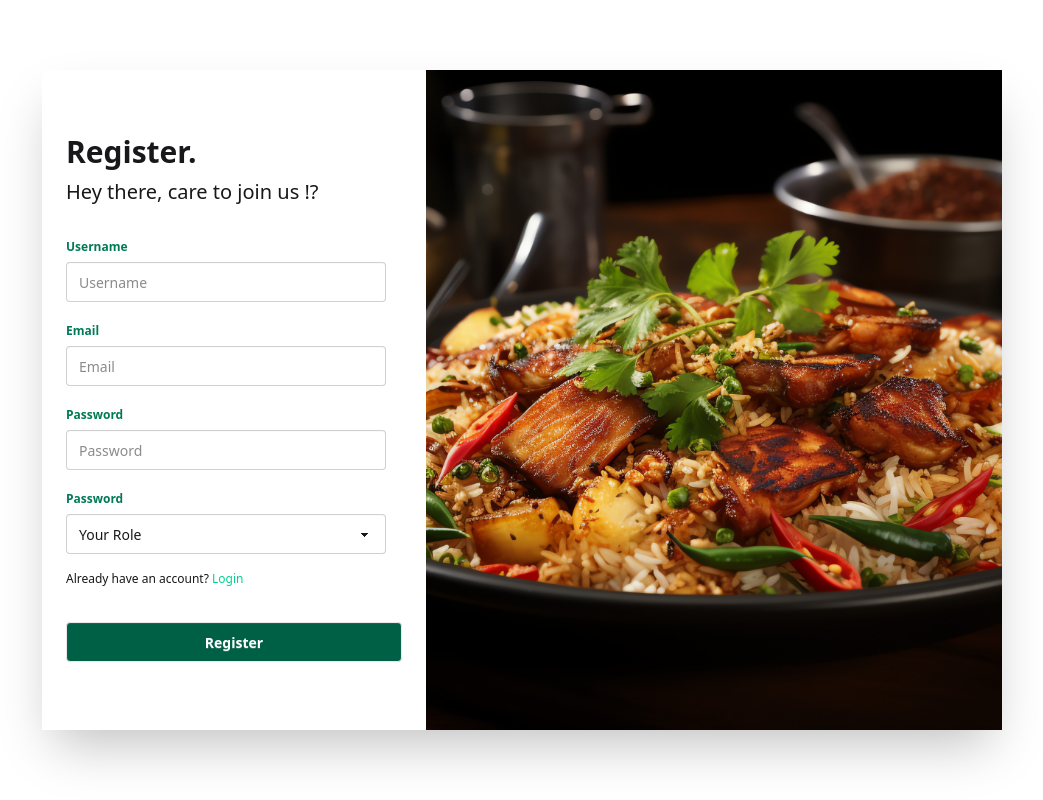
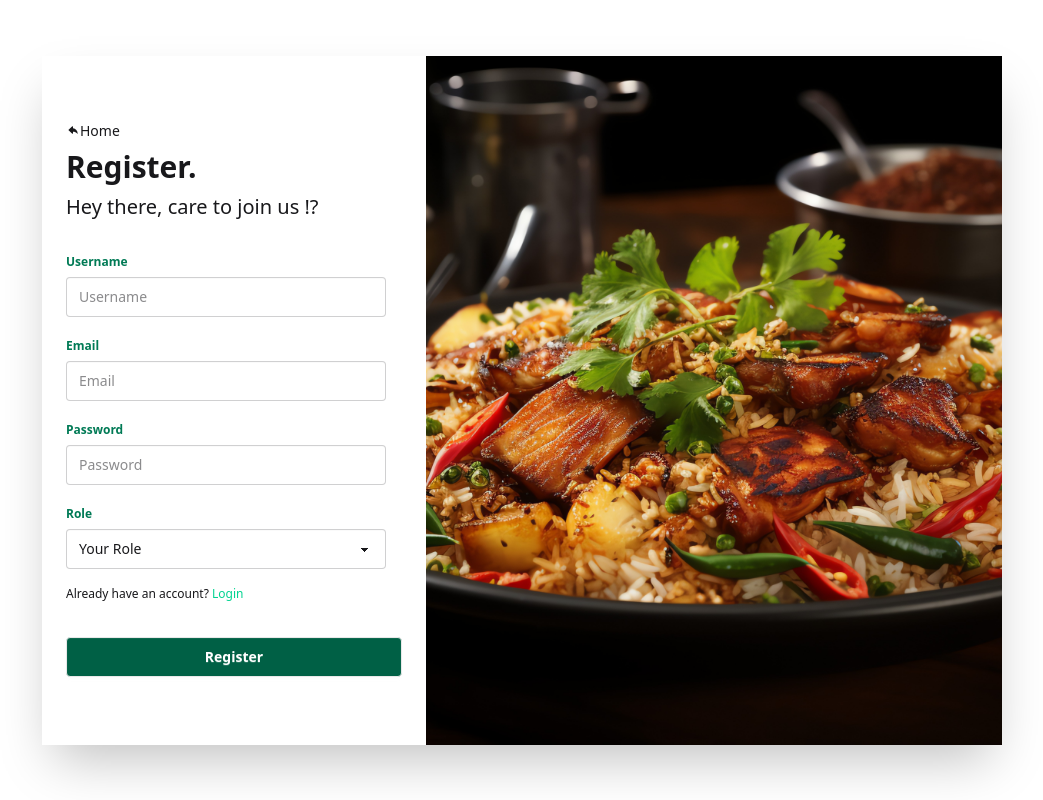
Before and after one commit to Myself-Ashish-Sarker/Food., a React (Vite) app in the folder client/: page /register in a window 1280 px wide. Shown: the whole page, without its empty margins (118-1161 px from the left). Built offline with nearby package versions, Linux system fonts and the light colour scheme.

Commit message:
further changes in 'Register' and 'Login' page, added a small linked to home button so user can directly move to home

```diff
--- a/client/src/pages/Login.jsx
+++ b/client/src/pages/Login.jsx
@@ -1,5 +1,6 @@
 import { Link } from "react-router";
 import heroImg from "../assets/hero2.jpg";
+import { TiArrowBack } from "react-icons/ti";
 
 const Login = () => {
 
@@ -22,7 +23,12 @@ const Login = () => {
                 {/* Card */}
                 <div className="card bg-base-100 w-400 max-w-sm shrink-0 rounded-none py-10">
                     <div className="card-body">
-                        <p></p>
+                        <Link to={"/"} className="cursor-pointer">
+                            <div className="flex items-center">
+                                <TiArrowBack />
+                                <h1>Home</h1>
+                            </div>
+                        </Link>
                         <h1 className="text-3xl font-bold">Login.</h1>
                         <h1 className="text-xl pb-5">Welcome back !</h1>
 
--- a/client/src/pages/Register.jsx
+++ b/client/src/pages/Register.jsx
@@ -1,5 +1,6 @@
 import { Link } from "react-router";
 import heroImg from "../assets/hero2.jpg";
+import { TiArrowBack } from "react-icons/ti";
 
 const Register = () => {
 
@@ -26,6 +27,12 @@ const Register = () => {
                 {/* Card */}
                 <div className="card bg-base-100 w-400 max-w-sm shrink-0 rounded-none py-10">
                     <div className="card-body">
+                        <Link to={"/"} className="cursor-pointer">
+                            <div className="flex items-center">
+                                <TiArrowBack />
+                                <h1>Home</h1>
+                            </div>
+                        </Link>
                         <h1 className="text-3xl font-bold">Register.</h1>
                         <h1 className="text-xl pb-5">Hey there, care to join us !?</h1>
 
@@ -47,7 +54,7 @@ const Register = () => {
 
                                 <div className="mb-2"></div>
 
-                                <label className="label text-emerald-700 font-semibold">Password</label>
+                                <label className="label text-emerald-700 font-semibold">Role</label>
                                 <select name="role" defaultValue="" className="select" required>
                                     <option value="" disabled>Your Role</option>
                                     <option value="user">User</option>
--- a/client/src/shared/Navbar.jsx
+++ b/client/src/shared/Navbar.jsx
@@ -34,7 +34,7 @@ const Navbar = () => {
                             <Link>Menu</Link>
                             <Link>Contact</Link>
                             <button className="btn bg-orange-400 text-white">
-                                <Link to={"/register"}>Join us</Link>
+                                <Link to={"/login"}>Join us</Link>
                             </button>
                         </div>
                     </div>
```
